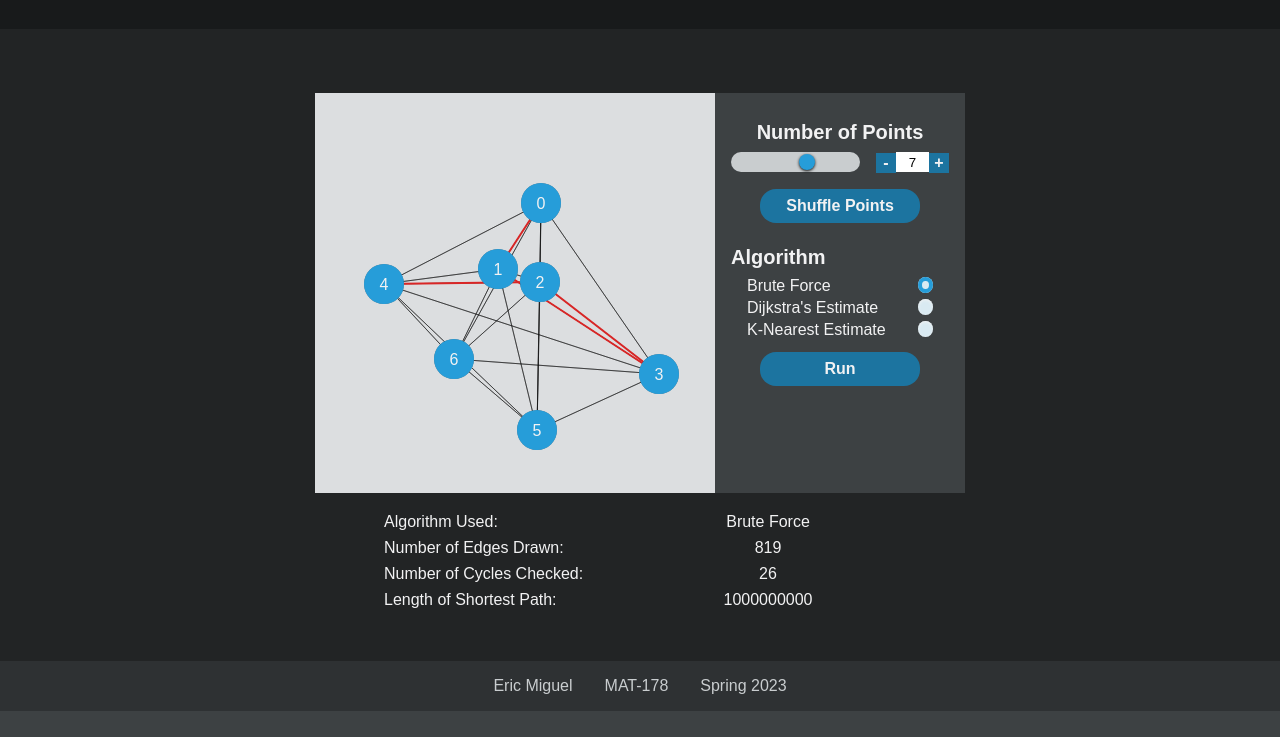
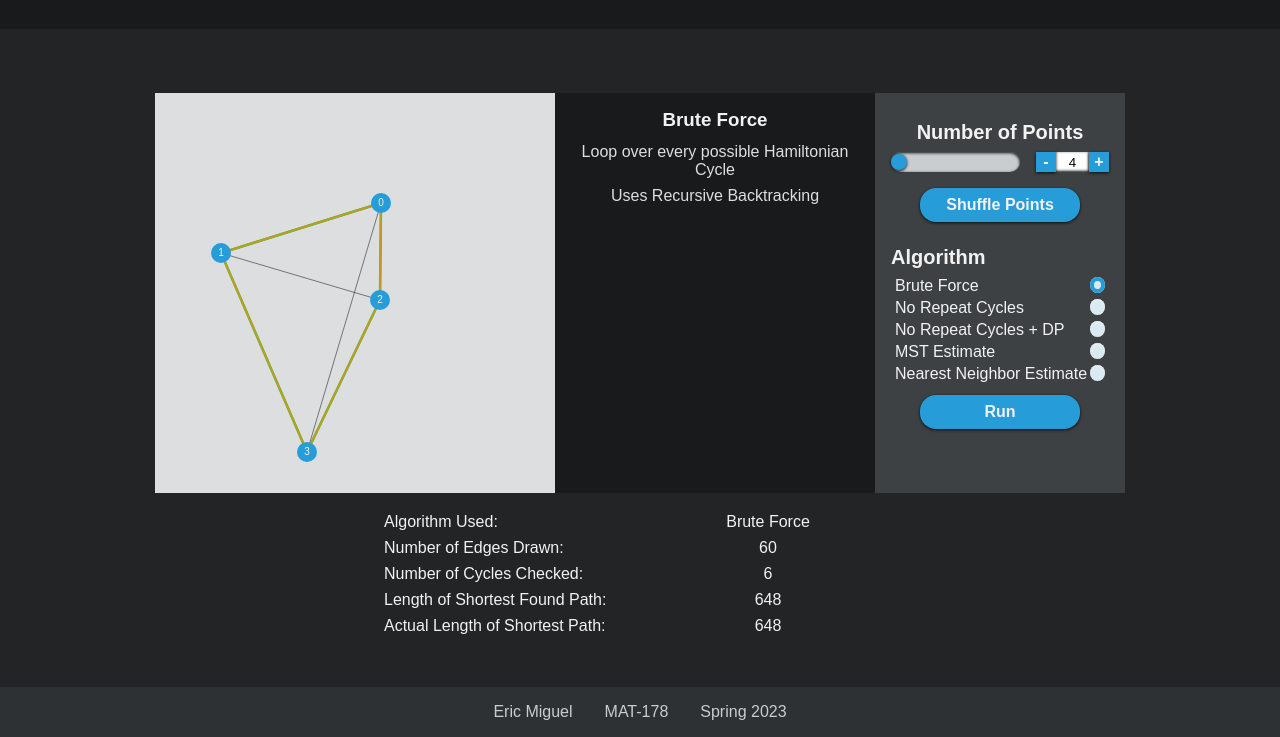
Before and after one commit to Ehckk/mat-178-project, a plain HTML site: page index.html in a window 1280 px wide. Both pictures are taken after a click on the button "Run". Shown: the part 72-809 px from the top of the page. Drawn offline with Linux system fonts and the light colour scheme.

Commit message:
split scripts + fixed shortest dist

```diff
--- a/index.css
+++ b/index.css
@@ -18,9 +18,10 @@
     --s-300: hsl(200, 5%, 14%);
     --s-200: hsl(200, 5%, 10%);
     --s-100: hsl(200, 5%, 5%);
-    --a-red: hsl(0, 70%, 50%);
+    --a-red: hsl(0, 70%, 45%);
     --a-black: hsla(200, 5%, 5%, .5);
-    --a-green: hsl(130, 70%, 50%);
+    --a-yellow: hsl(45, 70%, 45%);
+    --a-green: hsl(130, 70%, 45%);
 }
 
 * {
@@ -28,6 +29,7 @@
     padding: 0;
     box-sizing: border-box;
     font-family: Arial, Helvetica, sans-serif;
+    user-select: none;
 }
 
 body {
@@ -148,8 +150,8 @@ div.field.radio_list {
     flex-direction: column;
 }
 div.field.radio_list > *:not(p, .btn_large) {
-    margin-left: 1rem;
-    margin-right: 1rem;
+    margin-left: .25rem;
+    margin-right: .25rem;
     margin-bottom: .25rem;
 }
 div.field.radio_list > p {
@@ -258,6 +260,7 @@ input[type=number] {
     outline: none;
     box-shadow: inset 0px -1px 3px var(--s-100);
     text-align: center;
+    user-select: all;
 }
 input[type=radio] {
     appearance: none;
@@ -282,3 +285,25 @@ input::-webkit-outer-spin-button, input::-webkit-inner-spin-button {
 .hover-fade:hover {
     opacity: 1;
 }
+
+.info_box {
+    padding: .5rem;
+    min-width: 20rem;
+    max-width: 20rem;
+    display: flex;
+    flex-direction: column;
+    align-items: center;
+    background-color: var(--s-200);
+}
+
+.info_box h3 {
+    margin: .5rem;
+    color: var(--s-900);
+    text-align: center;
+}
+
+.info_box p {
+    margin: .25rem;
+    color: var(--s-800);
+    text-align: center;
+}
--- a/index.html
+++ b/index.html
@@ -14,13 +14,15 @@
     <main>
         <div class="wrapper">
             <canvas width="400" height="400"></canvas>
+            <div class="info_box">
+            </div>
             <div class="control_box">
                 <div class="field num_slider">
                     <label for="node_count">Number of Points</label>
-                    <input type="range" value="7" min="4" max="9" name="node_count"/>
+                    <input type="range" value="4" min="4" max="9" name="node_count"/>
                     <div class="num_input">
                         <button class="spin dec">-</button>
-                        <input class="node_count" type="number" value="7" min="4" max="10" name="node_count"/>
+                        <input class="node_count" type="number" value="4" min="4" max="10" name="node_count"/>
                         <button class="spin inc">+</button>
                     </div>
                 </div>
@@ -31,19 +33,23 @@
                     <p>Algorithm</p>
                     <div class="radio_input">
                         <label for="naive">Brute Force</label>
-                        <input type="radio" checked="true" id="naive" name="algorithm">
+                        <input type="radio" checked="true" id="naive" value="naive" name="algorithm">
                     </div>
                     <div class="radio_input">
-                        <label for="dijkstras">Dijkstra's Estimate</label>
-                        <input type="radio" id="dijkstras" name="algorithm">
+                        <label for="unique">No Repeat Cycles</label>
+                        <input type="radio" id="unique" value="unique" name="algorithm">
                     </div>
-                    <!-- <div class="radio_input">
+                    <div class="radio_input">
+                        <label for="dp">No Repeat Cycles + DP</label>
+                        <input type="radio" id="dp" value="dp" name="algorithm">
+                    </div>
+                    <div class="radio_input">
                         <label for="mst">MST Estimate</label>
-                        <input type="radio" id="mst" name="algorithm">
-                    </div> -->
+                        <input type="radio" id="mst" value="mst" name="algorithm">
+                    </div>
                     <div class="radio_input">
-                        <label for="k_nearest">K-Nearest Estimate</label>
-                        <input type="radio" id="k_nearest" name="algorithm">
+                        <label for="nearest">Nearest Neighbor Estimate</label>
+                        <input type="radio" id="nearest" value="nearest" name="algorithm">
                     </div>
                     <div class="field btn_large">
                         <button class="run">Run</button>
@@ -65,8 +71,12 @@
                 <input type="text" value="0" name="cycles" readonly>
             </div>
             <div class="result">
-                <label for="shortest">Length of Shortest Path: </label>
+                <label for="shortest">Length of Shortest Found Path: </label>
                 <input type="text" value="0" name="shortest" readonly>
+            </div>
+            <div class="result">
+                <label for="actual">Actual Length of Shortest Path: </label>
+                <input type="text" value="0" name="actual" readonly>
             </div>
         </div>
     </main>
@@ -75,6 +85,9 @@
         <p>MAT-178</p>
         <p>Spring 2023</p>
     </footer>
+    <script src="./scripts/info.js"></script>
+    <script src="./scripts/draw.js"></script>
+    <script src="./scripts/init.js"></script>
     <script src="./index.js"></script>
 </body>
 </html>
--- a/index.js
+++ b/index.js
@@ -1,232 +1,96 @@
 let graph = null
 let points = []
-let numNodes = 7
+let numNodes = 4
 let minNodes = 4
 let maxNodes = 9
 
-const canvas = document.querySelector('canvas')
-const { width, height } = canvas
-
-const root = document.querySelector(':root')
-const blue = getComputedStyle(root).getPropertyValue('--p-500')
-const black = getComputedStyle(root).getPropertyValue('--a-black')
-const white = getComputedStyle(root).getPropertyValue('--s-900')
-const green = getComputedStyle(root).getPropertyValue('--a-green')
-const red = getComputedStyle(root).getPropertyValue('--a-red')
-const interval = 5
-
-const padding = 20
-const bounds = {
-    xMin: padding,
-    xMax: width - padding,
-    yMin: padding,
-    yMax: height - padding
+const results = {
+    'algorithm': 'None',
+    'edges': 0,
+    'cycles': 0,
+    'shortest': 1e9
 }
-
-let tick = 0
-let target = 0
-let timer
 
 const selectedAlgorithm = document.querySelector('.result > input[name=algorithm]')
 const drawnEdges = document.querySelector('.result > input[name=edges]')
 const checkedCycles = document.querySelector('.result > input[name=cycles]')
 const shortestPathLength = document.querySelector('.result > input[name=shortest]')
+const actualShortest = document.querySelector('.result > input[name=actual]')
 
-function randomValue(minValue, maxValue) {
-    return minValue + Math.ceil(Math.random() * (maxValue - minValue))
-}
-
-function shuffle(array) {
-    for (let i = array.length - 1; i > 0; i--) {
-        const j = Math.floor(Math.random() * (i + 1))
-        const temp = array[i]
-        array[i] = array[j]
-        array[j] = temp
+const toDisable = "input[type=range], input[type=number], button"
+function enableButtons() {
+    for (const button of document.querySelectorAll(toDisable)) {
+        button.classList.remove("disabled")
     }
 }
-
-function enableButtons() {
-    document.querySelectorAll("input[type=range], input[type=number], button").forEach((button) => button.classList.remove("disabled"))
-}
-
 function disableButtons() {
-    document.querySelectorAll("input[type=range], input[type=number], button").forEach((button) => button.classList.add("disabled"))
-}
-
-function initPoints(numNodes) {
-    const points = Array(numNodes).fill(null) // Array to store the points
-    const xCenter = width / 2 // X coordinate center
-    const yCenter = height / 2 // Y coordinate center
-    const incAngle = (2 * Math.PI) / numNodes // Angle to increment by
-    let angle = randomValue(0, 2 * Math.PI)
-
-    for (let i = 0; i < numNodes; i++) {
-        const dist = randomValue(padding, xCenter - padding)
-        const x = parseInt(Math.cos(angle) * dist + xCenter)
-        const y = parseInt(Math.sin(angle) * dist + yCenter)
-        points[i] = { x, y }
-        angle += incAngle
-    }
-    shuffle(points)
-    return points
-}
-
-function initGraph(numNodes) {
-    const adjList = new Map();
-    for (let i = 0; i < numNodes; i++) {
-        adjList.set(i, [])
-        const { x: x1, y: y1 } = points[i] // 1st point
-        for (let j = 0; j < numNodes; j++) {
-            if (i === j) continue // No loops/cycles
-            const { x: x2, y: y2 } = points[j] // 2nd point
-            const dist = Math.sqrt(Math.pow(x1 - x2, 2) + Math.pow(y1 - y2, 2)) // Distance between points
-            adjList.get(i).push([j, dist]) // Add weighted connection
-        }
-    }
-    return adjList
-}
-
-function initAdjMatrix() {
-    const adjMatrix = []
-    for (let i = 0; i < numNodes; i++) {
-        adjMatrix.push(Array(numNodes).fill(0))
-        const { x: x1, y: y1 } = points[i] // 1st point
-        for (let j = 0; j < numNodes; j++) {
-            if (i === j) continue // No loops/cycles
-            const { x: x2, y: y2 } = points[j] // 2nd point
-            const dist = Math.sqrt(Math.pow(x1 - x2, 2) + Math.pow(y1 - y2, 2)) // Distance between points
-            adjMatrix[i][j] = parseInt(dist) // Add weighted connection
-        }
-    }
-    return adjMatrix
-}
-
-function drawPoint(ctx, x, y, i) { // Function to draw a vertex
-    ctx.beginPath()
-    ctx.moveTo(x, y)
-
-    ctx.fillStyle = black // Outer black circle
-    ctx.arc(x, y, 20, 0, Math.PI * 2)
-    ctx.fill()
-
-    ctx.fillStyle = blue // Inner blue circle
-    ctx.arc(x, y, 15, 0, Math.PI * 2)
-    ctx.fill()
-
-    ctx.fillStyle = white // Text
-    ctx.fillText(i, x, y + 6)
-}
-
-function drawEdge(ctx, v1, v2, color=black) {
-    ctx.strokeStyle = color
-    ctx.beginPath()
-    const { x: x1, y: y1 } = points[v1]
-    const { x: x2, y: y2 } = points[v2]
-    ctx.moveTo(x1, y1)
-    ctx.lineTo(x2, y2)
-    ctx.stroke()
-}
-
-function drawPath(ctx, path, lineWidth, color, count=false, countDist=false) {
-    ctx.lineWidth = lineWidth
-    let i = 0;
-    let j = 1;
-    while (j < path.length) {
-        drawEdge(ctx, path[i], path[j], color)
-        if (count) drawnEdges.value++
-        if (countDist) {
-            for (const [v2, dist] of graph.get(i)) {
-                if (v2 !== j) continue
-                currentDist += dist
-            }
-        }
-        i++;
-        j++;
+    for (const button of document.querySelectorAll(toDisable)) {
+        button.classList.add("disabled")
     }
 }
 
 let pathOrder = []
 let stack = []
 
-function bruteForce(v1, path=[0]) {
-    stack.push([...path])
+function bruteForce(path=[0]) {
     if (path.length === numNodes) {
         stack.push([...path, 0])
         return
     }
-    for (const [v2, dist] of graph.get(v1)) {
+    for (let v2 = 0; v2 < numNodes; v2++) {
         if (path.some(v => v === v2)) continue
-        bruteForce(v2, [...path, v2])
+        stack.push([...path])
+        bruteForce([...path, v2])
+        stack.push([...path])
+    }
+}
+
+const bruteForceSet = new Set();
+function noRepeats(path=[0]) {
+    if (path.length === numNodes) {
+        const pathCode = path.slice(1).join("")
+        if (bruteForceSet.has(pathCode.split("").reverse().join(""))) return
+
+        bruteForceSet.add(pathCode)
+        stack.push([...path, 0])
+        return
+    }
+    for (let v2 = 0; v2 < numNodes; v2++) {
+        if (path.some(v => v === v2)) continue
+        stack.push([...path])
+        noRepeats([...path, v2])
+        stack.push([...path])
+    }
+}
+
+function noRepeatsAndDP(v1, path=[0], current=0) {
+    if (path.length === numNodes) {
+        const pathCode = path.slice(1).join("")
+        if (bruteForceSet.has(pathCode.split("").reverse().join(""))) return
+        bruteForceSet.add(pathCode)
+
+        if (current + graph[v1][0] > bestDistFound) return
+        bestDistFound = current + graph[v1][0]
+        stack.push([...path, 0])
+        return
+    }
+    for (let v2 = 0; v2 < numNodes; v2++) {
+        if (path.some(v => v === v2)) continue
+        if (current + graph[v1][v2] > bestDistFound) continue
+        stack.push([...path])
+        noRepeatsAndDP(v2, [...path, v2], current + graph[v1][v2])
         stack.push([...path])
     }
 }
 
 let currentPath = []
-let bestPath = []
+let bestPathFound = []
+let actualBestPath = []
 
 let currentDist = 0
-let bestDist = 1e9
+let bestDistFound = 1e9
+let actualBestDist = 1e9
 let finished = false
-
-function drawGraph() {
-    finished = false
-    currentDist = 0
-    const ctx = canvas.getContext('2d')
-    ctx.font = "16px sans-serif"
-    ctx.textAlign = "center"
-    ctx.textBaseline = "baseline"
-    ctx.lineWidth = 1
-    ctx.clearRect(0, 0, width, height)
-
-    for (let v1 = 0; v1 < numNodes; v1++) {
-        for (const [v2, dist] of graph.get(v1)) {
-            drawEdge(ctx, v1, v2)
-        }
-    }
-    // if (bestPath.length > 0) {
-    //     drawPath(ctx, bestPath, 3, green)
-    // }
-
-    if (currentPath.length > 0) {
-        const countDist = currentPath.length === numNodes + 1
-        drawPath(ctx, currentPath, 2, red, true, countDist)
-        // console.log(currentPath.length, numNodes + 1)
-        if (currentPath.length === numNodes + 1) {
-            checkedCycles.value++
-            // console.log([currentPath.join(" "), bestPath.join(" ")].join("\n"))
-            // if (currentDist < bestDist) {
-            //     bestPath = currentPath.map(x => x)
-            //     bestDist = parseInt(currentDist)
-            //     shortestPathLength.value = bestDist
-            // }
-        }
-    }
-
-    for (const [i, point] of points.entries()) {
-        const { x, y } = point
-        drawPoint(ctx, x, y, i)
-    }
-
-    pathOrder.length === 0 ? finished = true : currentPath = pathOrder.pop()
-
-    if (finished) {
-        enableButtons()
-        return
-    }
-    setTimeout(() => window.requestAnimationFrame(drawGraph), interval)
-}
-
-function init() {
-    points = initPoints(numNodes)
-    graph = initGraph(numNodes)
-    pathOrder = []
-    stack = []
-    bestPath = []
-    bestDist = 1e9
-    currentPath = []
-    currentDist = 0
-    drawGraph()
-}
 
 const numNodesSlider = document.querySelector('div.num_slider > input[name=node_count]')
 const numNodesInput = document.querySelector('div.num_input > input[name=node_count]')
@@ -276,29 +140,40 @@ numNodesDecBtn.addEventListener('click', () => {
     numNodesInput.value = numNodes
 })
 
-const shuffleBtn = document.querySelector('button.shuffle')
-shuffleBtn.addEventListener('click', () => {
-    init()
-})
-
 function resetMetrics() {
     pathOrder = []
     stack = []
-    bestPath = []
-    bestDist = 1e9
+    bestPathFound = []
+    bestDistFound = 1e9
 }
-
 const runBtn = document.querySelector('button.run')
 runBtn.addEventListener('click', () => {
     disableButtons()
     resetMetrics()
-
-    selectedAlgorithm.value = 'Brute Force'
+    const selected = document.querySelector('input[type=radio]:checked').value;
+    selectedAlgorithm.value = document.querySelector(`label[for=${selected}]`).innerHTML
     drawnEdges.value = 0
     checkedCycles.value = 0
-    shortestPathLength.value = bestDist
+    shortestPathLength.value = bestDistFound
+    switch (selected) {
+        case 'naive':
+            bruteForce()
+            break;
+        case 'unique':
+            bruteForceSet.clear()
+            noRepeats()
+            break;
+        case 'dp':
+            bruteForceSet.clear()
+            noRepeatsAndDP(0)
+            bestDistFound = 1e9
+            break;
+        case 'nearest':
+            break;
+        case 'mst':
+            break;
 
-    bruteForce(0) // Replace with switch between different algos
+    }
     while (stack.length > 0) {
         pathOrder.push(stack.pop())
     }
@@ -309,6 +184,3 @@ runBtn.addEventListener('click', () => {
 
 init()
 drawGraph()
-
-const matrix = initAdjMatrix()
-console.log(matrix.map((row) => row.join("\t")).join("\n"))
--- /dev/null
+++ b/scripts/draw.js
@@ -0,0 +1,105 @@
+const canvas = document.querySelector('canvas')
+const { width, height } = canvas
+
+const root = document.querySelector(':root')
+const colors = {
+    'blue': getComputedStyle(root).getPropertyValue('--p-500'),
+    'black': getComputedStyle(root).getPropertyValue('--a-black'),
+    'white': getComputedStyle(root).getPropertyValue('--s-900'),
+    'green': getComputedStyle(root).getPropertyValue('--a-green'),
+    'yellow': getComputedStyle(root).getPropertyValue('--a-yellow'),
+    'red': getComputedStyle(root).getPropertyValue('--a-red')
+}
+const interval = 1
+const vSize = 10
+const padding = 20
+const bounds = {
+    xMin: padding,
+    xMax: width - padding,
+    yMin: padding,
+    yMax: height - padding
+}
+
+function drawPoint(ctx, x, y, i) { // Function to draw a vertex
+    ctx.beginPath()
+    ctx.moveTo(x, y)
+
+    ctx.fillStyle = colors['blue'] // Inner blue circle
+    ctx.arc(x, y, vSize, 0, Math.PI * 2)
+    ctx.fill()
+
+    ctx.fillStyle = colors['white'] // Text
+    ctx.fillText(i, x, y + 3)
+}
+
+function drawEdge(ctx, v1, v2, color=colors['black']) {
+    ctx.strokeStyle = color
+    ctx.beginPath()
+    const { x: x1, y: y1 } = points[v1]
+    const { x: x2, y: y2 } = points[v2]
+    ctx.moveTo(x1, y1)
+    ctx.lineTo(x2, y2)
+    ctx.stroke()
+}
+
+function drawPath(ctx, path, lineWidth, color, count=false, dist=false) {
+    ctx.lineWidth = lineWidth
+    let i = 0;
+    let j = 1;
+    while (j < path.length) {
+        let v1 = path[i]
+        let v2 = path[j === path.length - 1 ? 0 : j]
+        drawEdge(ctx, v1, v2, color)
+        if (count) drawnEdges.value++
+        if (dist) currentDist += graph[v1][v2]
+        i++;
+        j++;
+    }
+}
+
+function drawGraph() {
+    finished = false
+    currentDist = 0
+    const ctx = canvas.getContext('2d')
+    ctx.font = "32px sans-serif bold"
+    ctx.textAlign = "center"
+    ctx.textBaseline = "baseline"
+    ctx.lineWidth = 1
+    ctx.clearRect(0, 0, width, height)
+
+    for (let v1 = 0; v1 < numNodes; v1++) {
+        for (let v2 = v1 + 1; v2 < numNodes; v2++) {
+            drawEdge(ctx, v1, v2)
+        }
+    }
+    drawPath(ctx, actualBestPath, 2.5, colors['green'])
+
+    if (bestPathFound.length > 0) {
+        drawPath(ctx, bestPathFound, 2, colors['yellow'])
+    }
+
+    if (currentPath.length > 0) {
+        drawPath(ctx, currentPath, 2, colors['red'], true, currentPath.length === numNodes + 1)
+
+        if (currentPath.length === numNodes + 1) {
+            checkedCycles.value++
+            if (currentDist < bestDistFound) {
+                bestPathFound = currentPath.map(x => x)
+                bestDistFound = currentDist
+                shortestPathLength.value = bestDistFound
+            }
+        }
+    }
+
+    for (const [i, point] of points.entries()) {
+        const { x, y } = point
+        drawPoint(ctx, x, y, i)
+    }
+
+    pathOrder.length === 0 ? finished = true : currentPath = pathOrder.pop()
+
+    if (!finished) {
+        return setTimeout(() => window.requestAnimationFrame(drawGraph), interval)
+    }
+    enableButtons()
+}
--- /dev/null
+++ b/scripts/info.js
@@ -0,0 +1,48 @@
+const info = {
+    'naive': [
+        'Loop over every possible Hamiltonian Cycle',
+        'Uses Recursive Backtracking'
+    ],
+    'unique': [
+        'Works similar to the brute force approach, with one key difference',
+        'When a cycle is found, if the cycle matches a previously stored cycle, then disregard it, otherwise store it in memory'
+    ],
+    'dp': [
+        'Works similar to the brute force approach, with two key differences',
+        'When checking an edge, if, when added to the cycle, the distance of the path is greater than shortest path found, disregard it',
+        'When a cycle is found, if the cycle matches a previously stored cycle, then disregard it, otherwise store it in memory'
+    ],
+    'nearest': [
+        'Do not loop over cycles',
+        'Instead'
+    ],
+    'mst': [
+        'Do not loop over cycles',
+        'Instead, using Prim\'s Algorithm, find the minimum weight spanning tree of the graph, starting from node 0',
+        'Double the weight of the found MST',
+        'The weight of the shortest possible Hamiltonian Cycle will be no more than double this number'
+    ]
+}
+
+function setInfoBox(key) {
+    const infoBox = document.querySelector('div.info_box')
+    infoBox.innerHTML = ''
+
+    const title = document.createElement('h3')
+    title.innerHTML = document.querySelector(`label[for=${key}]`).innerHTML
+    infoBox.appendChild(title)
+
+    for (const text of info[key]) {
+        const paragraph = document.createElement('p')
+        paragraph.innerHTML = text
+        infoBox.appendChild(paragraph)
+    }
+}
+
+for (const button of document.querySelectorAll('input[type=radio]')) {
+    button.addEventListener('change', () => {
+        if (button !== document.querySelector('input[type=radio]:checked')) return
+        setInfoBox(button.value)
+    })
+}
+setInfoBox('naive')
--- /dev/null
+++ b/scripts/init.js
@@ -0,0 +1,88 @@
+function randomValue(minValue, maxValue) {
+    return minValue + Math.ceil(Math.random() * (maxValue - minValue))
+}
+
+function shuffle(array) {
+    for (let i = array.length - 1; i > 0; i--) {
+        const j = Math.floor(Math.random() * (i + 1))
+        const temp = array[i]
+        array[i] = array[j]
+        array[j] = temp
+    }
+}
+
+function initPoints(numNodes) {
+    const points = Array(numNodes).fill(null) // Array to store the points
+    const xCenter = width / 2 // X coordinate center
+    const yCenter = height / 2 // Y coordinate center
+    const incAngle = (2 * Math.PI) / numNodes // Angle to increment by
+    let angle = randomValue(0, 2 * Math.PI)
+
+    for (let i = 0; i < numNodes; i++) {
+        const dist = randomValue(padding, xCenter - padding)
+        const x = parseInt(Math.cos(angle) * dist + xCenter)
+        const y = parseInt(Math.sin(angle) * dist + yCenter)
+        points[i] = { x, y }
+        angle += incAngle
+    }
+    shuffle(points)
+    return points
+}
+
+function initAdjMatrix(numNodes) {
+    const adjMatrix = []
+    for (let i = 0; i < numNodes; i++) {
+        adjMatrix.push(Array(numNodes).fill(0))
+        const { x: x1, y: y1 } = points[i] // 1st point
+        for (let j = 0; j < numNodes; j++) {
+            if (i === j) continue // No loops/cycles
+            const { x: x2, y: y2 } = points[j] // 2nd point
+            const dist = Math.sqrt(Math.pow(x1 - x2, 2) + Math.pow(y1 - y2, 2)) // Distance between points
+            adjMatrix[i][j] = parseInt(dist) // Add weighted connection
+        }
+    }
+    return adjMatrix
+}
+
+const actualSet = new Set()
+function getBestDistAndPath(v1, path=[0], current=0) {
+    if (path.length === numNodes) {
+        const pathCode = path.slice(1).join("")
+
+        if (actualSet.has(pathCode.split("").reverse().join(""))) return
+        actualSet.add(pathCode)
+
+        if (current + graph[v1][0] > actualBestDist) return
+
+        actualBestDist = current + graph[v1][0]
+        actualBestPath = [...path, 0]
+        return
+    }
+    for (let v2 = 0; v2 < numNodes; v2++) {
+        if (path.some(v => v === v2)) continue
+        if (current + graph[v1][v2] > actualBestDist) continue
+
+        getBestDistAndPath(v2, [...path, v2], current + graph[v1][v2])
+    }
+}
+
+function init() {
+    points = initPoints(numNodes)
+    graph = initAdjMatrix(numNodes)
+    pathOrder = []
+    stack = []
+    bestPathFound = []
+    bestDistFound = 1e9
+
+    actualBestDist = 1e9
+    actualSet.clear()
+    getBestDistAndPath(0, [0], 0)
+    actualShortest.value = actualBestDist
+
+    currentPath = []
+    currentDist = 0
+    drawGraph()
+}
+
+const shuffleBtn = document.querySelector('button.shuffle')
+shuffleBtn.addEventListener('click', () => init())
```
